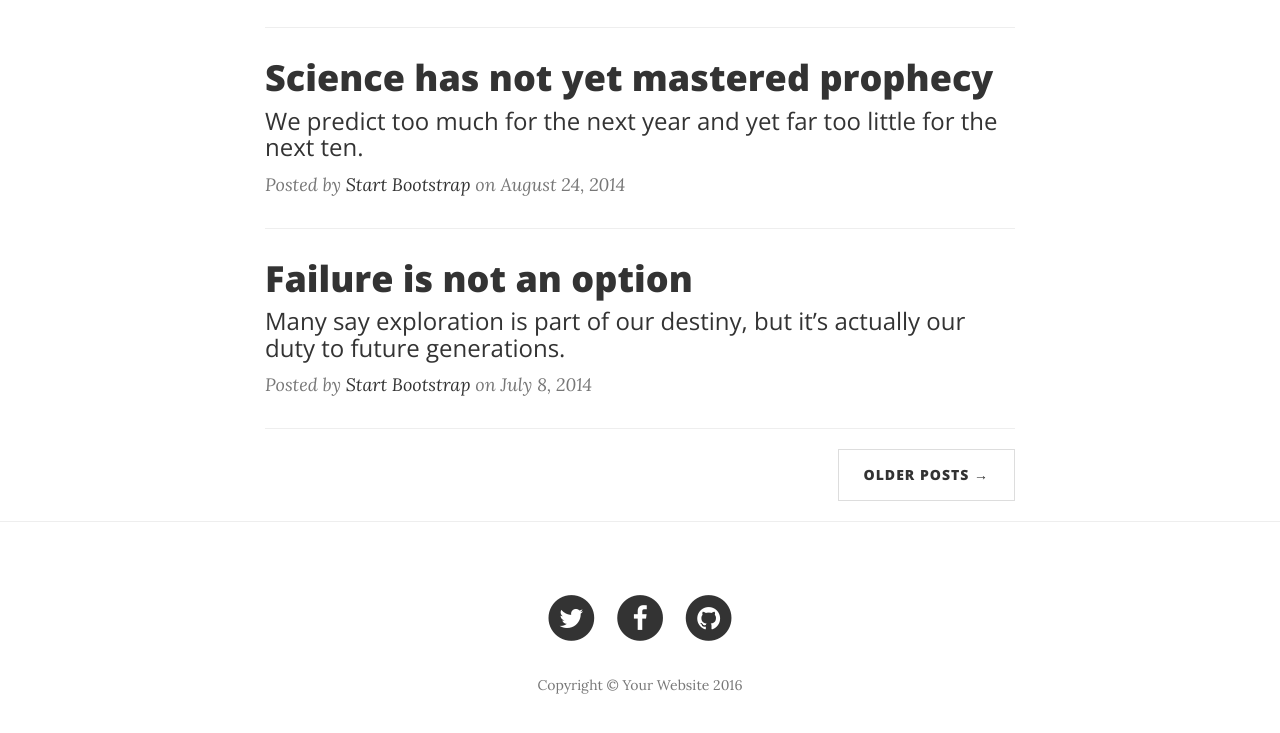
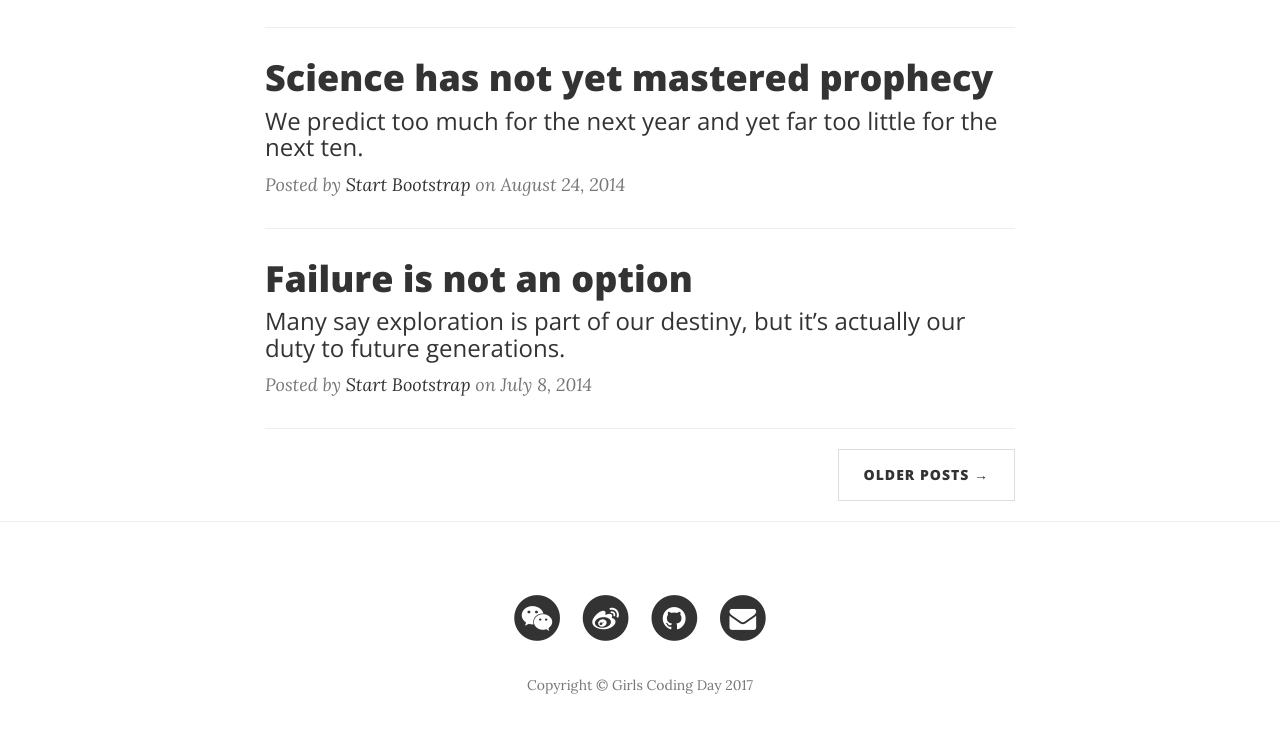
Before and after one commit to littletwoblack/GirlsCodingDayDemo, a website: page index.html in a window 1280 px wide. Shown: the part 947-1680 px from the top of the page. Drawn offline with nearby package versions, Linux system fonts and the light colour scheme.

Commit message:
change footer

```diff
--- a/index.html
+++ b/index.html
@@ -155,15 +155,15 @@
                             <a href="#">
                                 <span class="fa-stack fa-lg">
                                     <i class="fa fa-circle fa-stack-2x"></i>
-                                    <i class="fa fa-twitter fa-stack-1x fa-inverse"></i>
+                                    <i class="fa fa-weixin fa-stack-1x fa-inverse"></i>
                                 </span>
                             </a>
                         </li>
                         <li>
-                            <a href="#">
+                            <a href="http://weibo.com/3112511985/profile?rightmod=1&wvr=6&mod=personinfo&is_all=1">
                                 <span class="fa-stack fa-lg">
                                     <i class="fa fa-circle fa-stack-2x"></i>
-                                    <i class="fa fa-facebook fa-stack-1x fa-inverse"></i>
+                                    <i class="fa fa-weibo fa-stack-1x fa-inverse"></i>
                                 </span>
                             </a>
                         </li>
@@ -175,8 +175,16 @@
                                 </span>
                             </a>
                         </li>
+                        <li>
+                            <a href="1063819522@qq.com?&subject=Big%20News&body=Body-goes-here">
+                                <span class="fa-stack fa-lg">
+                                    <i class="fa fa-circle fa-stack-2x"></i>
+                                    <i class="fa fa-envelope fa-stack-1x fa-inverse"></i>
+                                </span>
+                            </a>
+                        </li>
                     </ul>
-                    <p class="copyright text-muted">Copyright &copy; Your Website 2016</p>
+                    <p class="copyright text-muted">Copyright &copy; Girls Coding Day 2017</p>
                 </div>
             </div>
         </div>
```
